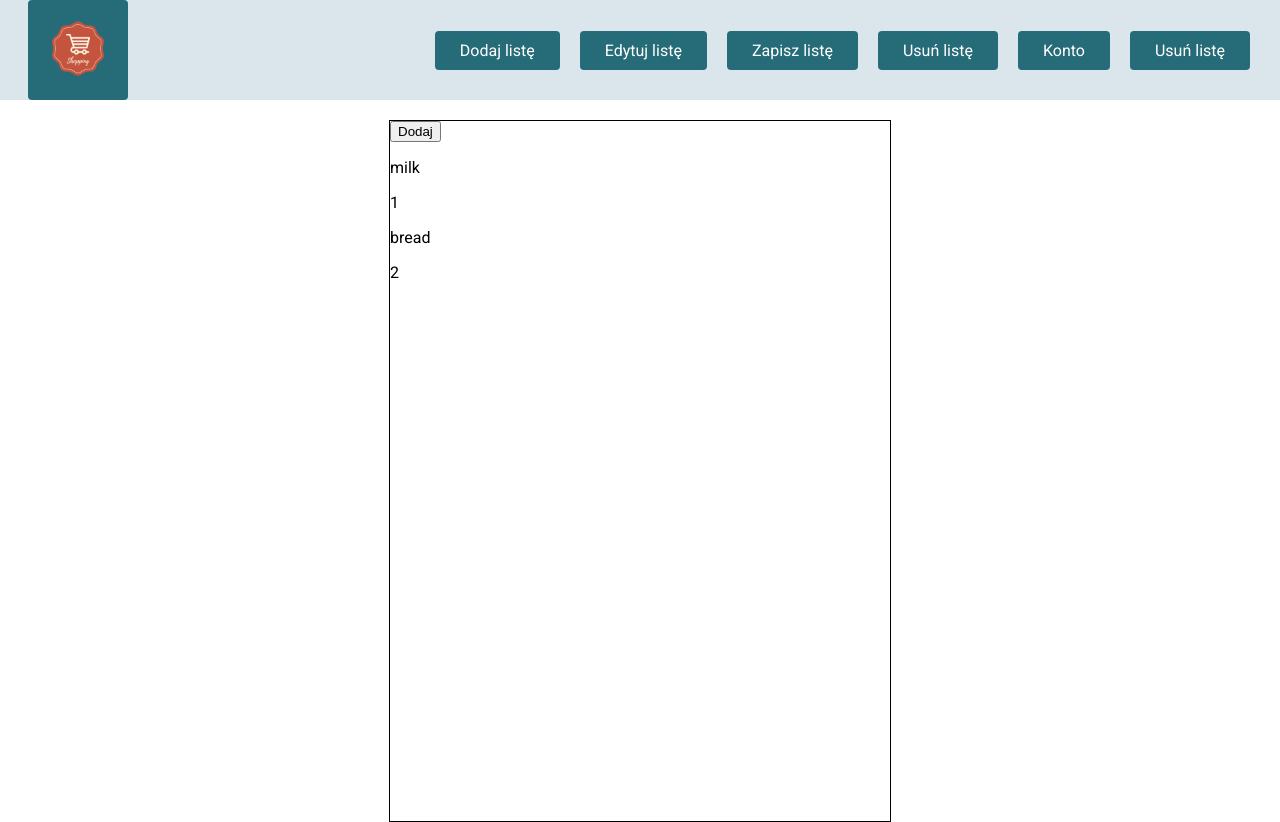
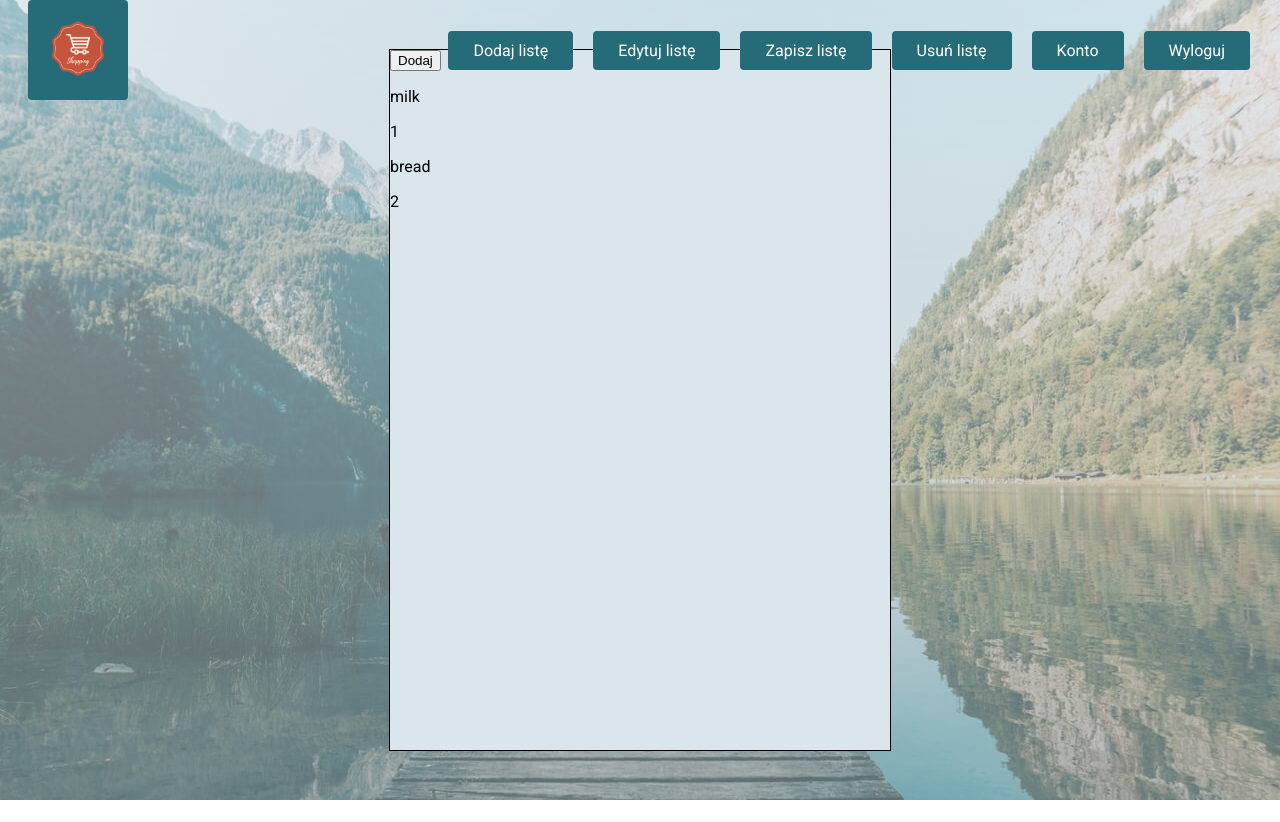
Before and after one commit to tomasz-paterka/shopping_list, a React (Create React App) app: page / in a window 1280 px wide. After the commit the page ends 800 px from the top, so only its background shows below. Built offline with nearby package versions, Linux system fonts and the light colour scheme.

Commit message:
add styles to layout component, add content image

```diff
--- a/src/components/Navigation/Logo/Logo.scss
+++ b/src/components/Navigation/Logo/Logo.scss
@@ -1,7 +1,7 @@
 .header__logo {
   padding: 8px;
   height: 100%;
-
+  cursor: pointer;
   img {
     height: 100%;
     border-radius: 0.25rem;
--- a/src/components/Navigation/NavigationItems/NavigationItems.js
+++ b/src/components/Navigation/NavigationItems/NavigationItems.js
@@ -9,7 +9,7 @@ const NavigationItems = () => (
     <NavigationItem link='/'>Zapisz listę</NavigationItem>
     <NavigationItem link='/'>Usuń listę</NavigationItem>
     <NavigationItem link='/'>Konto</NavigationItem>
-    <NavigationItem link='/'>Usuń listę</NavigationItem>
+    <NavigationItem link='/'>Wyloguj</NavigationItem>
   </ul>
 );
 
--- a/src/components/Navigation/ToolBar/ToolBar.scss
+++ b/src/components/Navigation/ToolBar/ToolBar.scss
@@ -4,8 +4,7 @@
   position: fixed;
   top: 0;
   left: 0;
-  /* background-color: rgb(231, 229, 227); */
-  background-color: #DBE6EC;
+  background-color: transparent;
   display: flex;
   justify-content: space-between;
   align-items: center;
@@ -14,6 +13,10 @@
   box-sizing: border-box;
 }
 
+/* .header__toolbar--background {
+  background-color: #DBE6EC;
+} */
+
 @media (max-width: 499px) {
   .header__toolbar {
     display: none;
--- a/src/components/ShopList/ListItems.scss
+++ b/src/components/ShopList/ListItems.scss
@@ -5,4 +5,6 @@
   width: 500px;
   height: 700px;
   border: 1px solid #000;
+  background-color: #DBE6EC;
+  position: relative;
 }
--- a/src/containers/Layout/Layout.js
+++ b/src/containers/Layout/Layout.js
@@ -12,6 +12,7 @@ class Layout extends React.Component {
       <Aux>
         <ToolBar />
         <main className='content'>
+          <div className='content__fade'></div>
           {this.props.children}
         </main>
       </Aux>
--- a/src/containers/Layout/Layout.scss
+++ b/src/containers/Layout/Layout.scss
@@ -1,7 +1,23 @@
 .content {
-  margin-top: 120px;
+  /* margin-top: 100px; */
   display: flex;
   align-items: center;
   justify-content: center;
   flex-direction: column;
+  background-image: url(../../assets/img/main_menu_img.jpg);
+  background-position: center;
+  background-repeat: no-repeat;
+  background-size: cover;
+  min-height: 100vh;
+  .content__fade {
+    position: absolute;
+    top: 0;
+    left: 0;
+    width: 100%;
+    height: 100%;
+    opacity: 0.6;
+    background: #DBE6EC;
+    background: -webkit-linear-gradient(to bottom, #DBE6EC, #9CB4B7);
+    background: linear-gradient(to bottom, #DBE6EC, #9CB4B7);
+  }
 }
```
Also changed, not shown: src/assets/img/main_menu_img.jpg (added).
